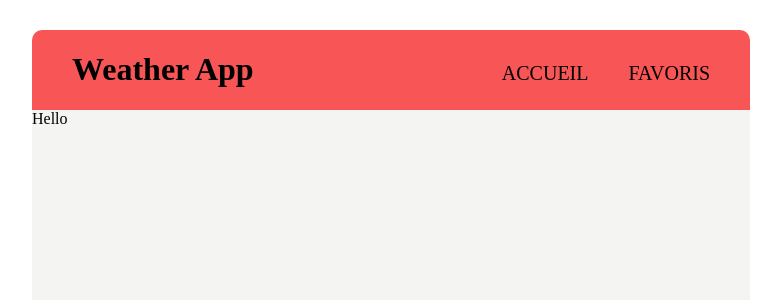
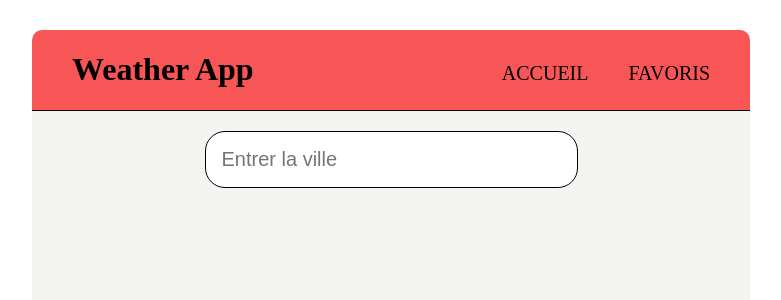
Before and after one commit to Radouane0/weather-app, a React (Create React App) app: page / in a window 1280 px wide. Shown: the top 300 px of the page, without its empty margins (249-1030 px from the left). Built offline with nearby package versions, Linux system fonts and the light colour scheme.

Commit message:
Mise en place de la barre de recherche

```diff
--- a/package.json
+++ b/package.json
@@ -7,6 +7,7 @@
     "@testing-library/react": "^13.4.0",
     "@testing-library/user-event": "^13.5.0",
     "react": "^18.2.0",
+    "react-axios": "^2.0.6",
     "react-dom": "^18.2.0",
     "react-router-dom": "^6.14.2",
     "react-scripts": "5.0.1",
--- a/src/App.js
+++ b/src/App.js
@@ -1,13 +1,40 @@
 import './index.css';
-import React from 'react';
+import React, { useState } from 'react';
+import axios from 'axios'
 import Header from './components/Header';
+import SearchBar from './components/SearchBar';
 
 const App = () => {
+  const [data, setData] = useState({})
+  const [location, setLocation] = useState('')
+
+  const url = `http://api.openweathermap.org/data/2.5/forecast?q=${location}&lang=fr&appid=d8c4fc4492eda4421e39db791d83f82e&units=metric`
+
+  const searchLocation = (event) => {
+    if(event.key === 'Enter') {
+      axios.get(url).then((response) => {
+        setData(response.data)
+        console.log(response.data)
+      })
+      setLocation('')
+    }
+  }
+
   return (
     <div>
       <Header />
-      <div className="weather">
-        Hello
+      <div className="container">
+        <SearchBar
+        setData = {setData}
+        location = {location}
+        setLocation = {setLocation}
+        searchLocation = {searchLocation}
+        />
+        <div className="weather">
+          <div className="weather-location">
+            <p>{data.name}</p>
+          </div>
+        </div>
       </div>
     </div>
   );
--- a/src/components/SearchBar.js
+++ b/src/components/SearchBar.js
@@ -0,0 +1,17 @@
+import React from 'react';
+
+const SearchBar = ({ setData, location, setLocation, searchLocation}) => {
+
+    return (
+        <div className="search">
+          <input
+          value={location}
+          onChange={event => setLocation(event.target.value)}
+          onKeyDown={searchLocation}
+          placeholder='Entrer la ville'
+          type='text'/>
+        </div>
+    );
+};
+
+export default SearchBar;
--- a/src/index.css
+++ b/src/index.css
@@ -14,6 +14,7 @@ body {
   align-items: center;
   background-color: #F85656;
   border-radius: 10px 10px 0 0;
+  border-bottom: 1px solid black;
 }
 
 .header-nav {
@@ -31,10 +32,23 @@ li {
   font-size: 20px;
 }
 
-.weather {
+.container {
   background-color: #F4F4F3;
   margin-left: 25px;
   margin-right: 25px;
   height: 80vh;
   border-radius: 0 0 10px 10px;
 }
+
+.search {
+  text-align: center;
+  padding: 20px;
+}
+
+.search input {
+  padding: 1rem;
+  font-size: 20px;
+  border-radius: 20px;
+  border: 1px solid black;
+  width: 50%;
+}
```
Also changed, not shown: 1 other file (tests, documents, lock files or other folders).
